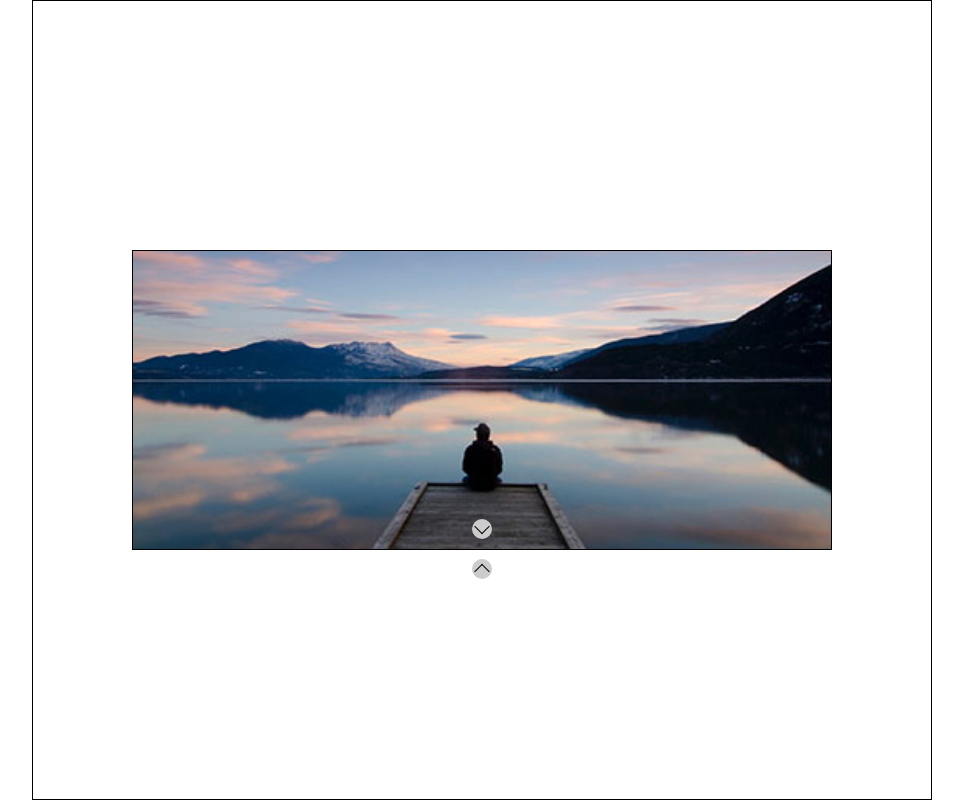
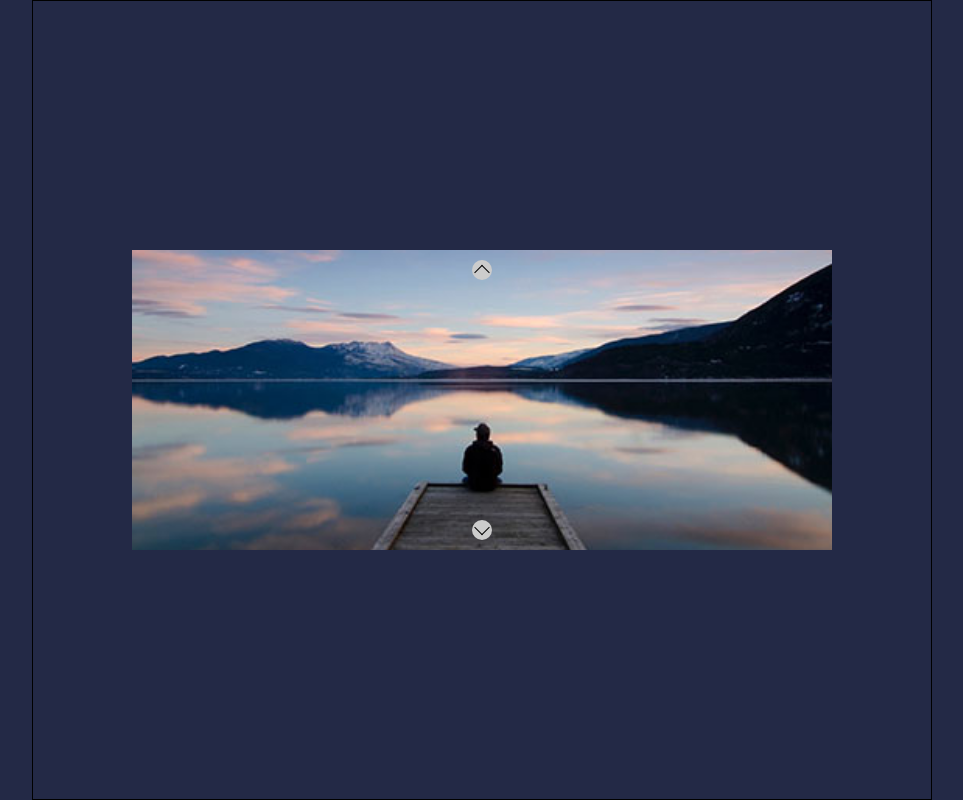
Before and after one commit to JohnQuimson/js-array-carousel, a plain HTML site: page index.html in a window 1280 px wide. Shown: the whole page, without its empty margins (158-1121 px from the left). Drawn offline with Linux system fonts and the light colour scheme.

Commit message:
feat: add img to html w/ js

```diff
--- a/css/style.css
+++ b/css/style.css
@@ -2,6 +2,11 @@
   margin: 0;
   padding: 0;
   box-sizing: border-box;
+}
+
+body {
+  background-color: #232946;
+  color: white;
 }
 
 .jq-bordo {
@@ -22,12 +27,17 @@
   position: relative;
   width: 700px;
   height: 300px;
+  background-color: darkslateblue;
 }
 
 .item {
+  opacity: 0;
   height: 100%;
-  display: none;
-  position: relative;
+  position: absolute;
+  top: 0;
+  right: 0;
+  bottom: 0;
+  left: 0;
 }
 
 .item img {
@@ -37,7 +47,7 @@
 }
 
 .item.active {
-  display: block;
+  opacity: 1;
 }
 
 .prev,
--- a/index.html
+++ b/index.html
@@ -11,13 +11,11 @@
   </head>
   <body>
     <div class="container jq-bordo">
-      <div class="items jq-bordo">
-        <div class="item active">
-          <img src="./img/01.jpg" alt="" />
-        </div>
-
+      <div class="items">
+        <!-- Bottoni -->
         <div class="prev"></div>
         <div class="next"></div>
+        <!-- DIV con le img -->
       </div>
     </div>
 
--- a/js/main.js
+++ b/js/main.js
@@ -1 +1,30 @@
 'use strict';
+
+/*
+Quello che vogliamo andare a creare con JS è:
+<div class="item">
+  <img src="img/arrayImages[i]" alt="" />
+</div>
+
+*/
+
+const arrayImages = ['01.jpg', '02.jpg', '03.jpg', '04.jpg', '05.jpg'];
+const slider = document.querySelector('.items');
+//dichiaro quale slide[i] deve avere la class 'active'
+let slideAttivaIndex = 0;
+
+for (let i = 0; i < arrayImages.length; i++) {
+  const elementSlide = document.createElement('div');
+  elementSlide.classList.add('item');
+
+  if (i === slideAttivaIndex) {
+    elementSlide.classList.add('active');
+  }
+
+  const elementImg = document.createElement('img');
+  elementImg.src = `img/${arrayImages[i]}`;
+  elementImg.alt = `img ${arrayImages[i + 1]}`;
+
+  elementSlide.append(elementImg);
+  slider.append(elementSlide);
+}
```
